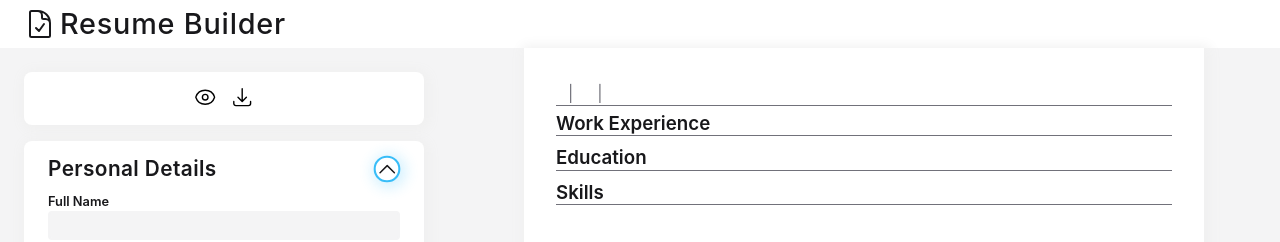
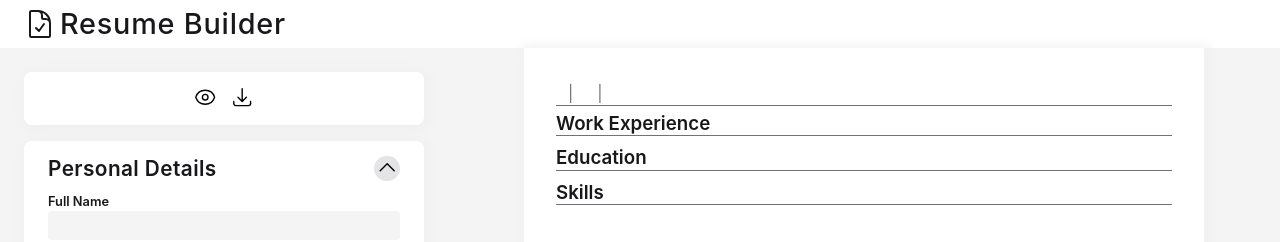
Before and after one commit to grntco/resume-builder, a React (Vite) app: page / in a window 1280 px wide. Both pictures are taken after a click on the button 387 px from the left and 168 px from the top of the page. Shown: the top 242 px of the page. Built offline with nearby package versions, Linux system fonts and the light colour scheme.

Commit message:
fix values populating on form toggle down

```diff
--- a/src/components/cards/Form.jsx
+++ b/src/components/cards/Form.jsx
@@ -29,6 +29,7 @@ export function Form({ form, handleInputChange, handleAddFieldset, handleDeleteF
                                             fieldsetIndex={fieldsetIndex}
                                             inputIndex={inputIndex}
                                             handleInputChange={handleInputChange}
+                                            value={input.value}
                                         />
                                     } else {
                                         return <ResponsibilitiesContainer
@@ -40,6 +41,7 @@ export function Form({ form, handleInputChange, handleAddFieldset, handleDeleteF
                                             handleTextAreaChange={handleTextAreaChange}
                                             handleAddResponsibility={handleAddResponsibility}
                                             handleDeleteResponsibility={handleDeleteResponsibility}
+                                            // placeholder={input.responsibilities}
                                         />
                                     }
                                 })}
--- a/src/components/cards/ResponsibilitiesContainer.jsx
+++ b/src/components/cards/ResponsibilitiesContainer.jsx
@@ -12,6 +12,7 @@ export function ResponsibilitiesContainer({form, fieldset, input, inputIndex, ha
                                 id=""
                                 className="textarea"
                                 onChange={(e) => handleTextAreaChange(e, form, fieldset, i)}
+                                value={responsibility}
                             />
                         )
                     })
--- a/src/components/cards/TextInput.jsx
+++ b/src/components/cards/TextInput.jsx
@@ -1,6 +1,6 @@
 import '../../styles/Form.css'
 
-export function TextInput({ label, form, fieldsetIndex, inputIndex, handleInputChange }) {
+export function TextInput({ label, form, fieldsetIndex, inputIndex, handleInputChange, value }) {
     const id = `${form.title}-${label}-${fieldsetIndex}-${inputIndex}`
     return (
         <li className="input-item">
@@ -11,6 +11,7 @@ export function TextInput({ label, form, fieldsetIndex, inputIndex, handleInputC
                 type="text"
                 id={id}
                 className="input"
+                value={value}
                 onChange={(e) => { handleInputChange(e, form, fieldsetIndex, inputIndex) }}
             />
         </li>
--- a/src/styles/Form.css
+++ b/src/styles/Form.css
@@ -29,7 +29,7 @@
     background-color: var(--primary-bg-color);
 }
 
-.toggle-btn:hover {
+.toggle-btn:hover, .toggle-btn:focus {
     background-color: var(--btn-bg-color-hover);
 }
 
--- a/src/styles/index.css
+++ b/src/styles/index.css
@@ -45,14 +45,14 @@ button:hover {
   cursor: pointer;
 }
 
-button:focus {
+/* button:focus {
   border: 2px solid var(--input-focus-color);
   color: var(--primary-txt-color);
   -webkit-box-shadow: 2px 2px 12px 4px rgba(56,189,248,0.2);
   -moz-box-shadow: 2px 2px 12px 4px rgba(56,189,248,0.2);
   box-shadow: 2px 2px 12px 4px rgba(56,189,248,0.2);
   transform: scale(1.025);
-}
+} */
 
 .btn-container {
   display: flex;
```
